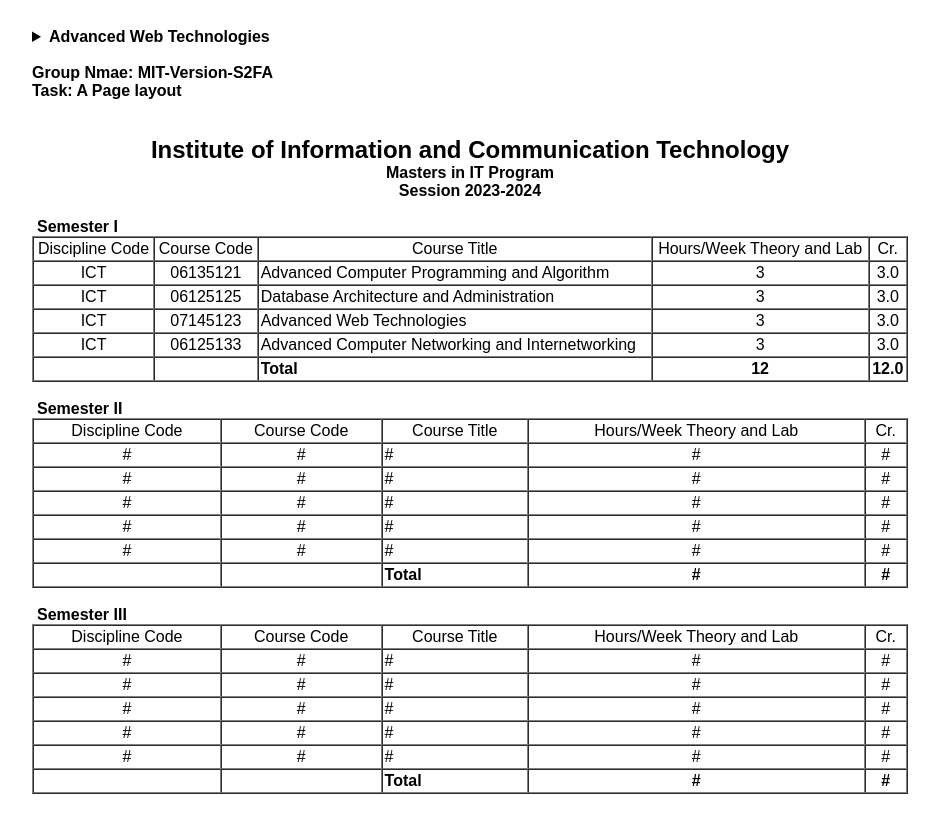
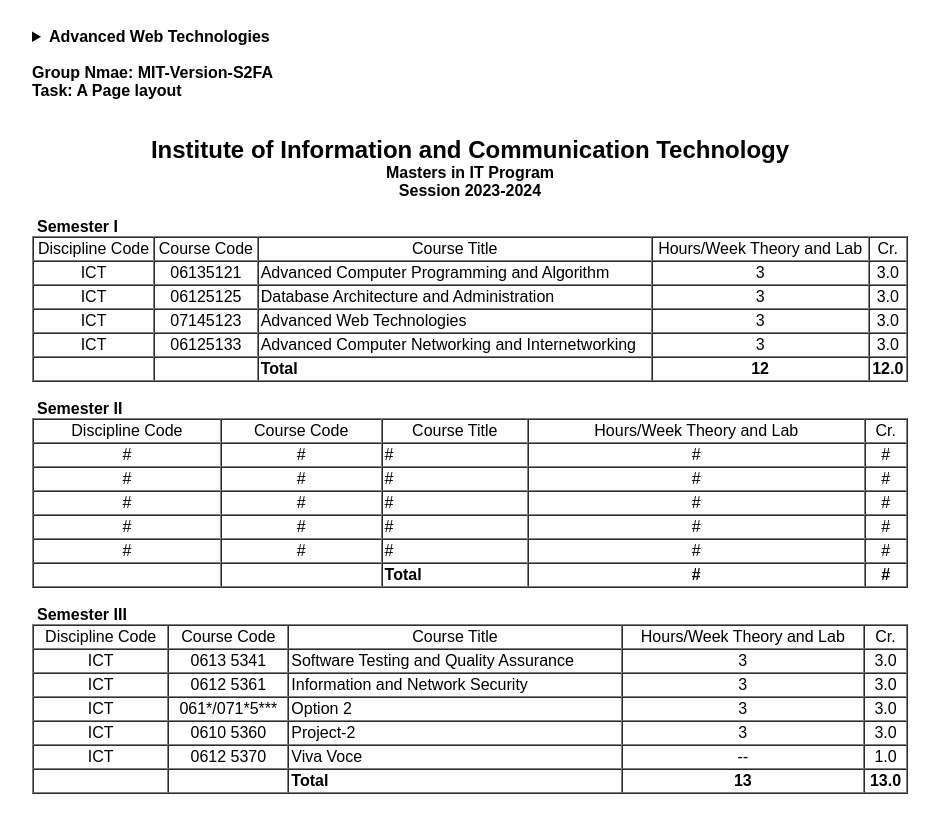
Before and after one commit to shahidulalam447/mit-awt-task, a plain HTML site: page index.html in a window 1280 px wide. Shown: the top 815 px of the page, without its empty margins (170-1109 px from the left). Drawn offline with Linux system fonts and the light colour scheme.

Commit message:
updated from sunjida akter riya

```diff
--- a/index.html
+++ b/index.html
@@ -367,87 +367,87 @@
           </tr>
           <tr>
            <td>
-                <p>#</p>
+                <p>ICT</p>
            </td>
            <td>
-                <p>#</p>
+                <p>0613 5341</p>
            </td>
            <td style="text-align: left;">
-                <p>#</p>
+                <p>Software Testing and Quality Assurance</p>
            </td>
            <td>
-                <p>#</p>
+                <p>3</p>
            </td>
            <td>
-                <p>#</p>
+                <p>3.0</p>
            </td>
           </tr>
           <tr>
            <td>
-                <p>#</p>
+                <p>ICT</p>
            </td>
            <td>
-                <p>#</p>
+                <p>0612 5361</p>
            </td>
            <td style="text-align: left;">
-                <p>#</p>
+                <p>Information and Network Security</p>
            </td>
            <td>
-                <p>#</p>
+                <p>3</p>
            </td>
            <td>
-                <p>#</p>
+                <p>3.0</p>
            </td>
           </tr>
           <tr>
            <td>
-                <p>#</p>
+                <p>ICT</p>
            </td>
            <td>
-                <p>#</p>
+                <p>061*/071*5***</p>
            </td>
            <td style="text-align: left;">
-                <p>#</p>
+                <p>Option 2</p>
            </td>
            <td>
-                <p>#</p>
+                <p>3</p>
            </td>
            <td>
-                <p>#</p>
+                <p>3.0</p>
            </td>
           </tr>
           <tr>
            <td>
-                <p>#</p>
+                <p>ICT</p>
            </td>
            <td>
-                <p>#</p>
+                <p>0610 5360</p>
            </td>
            <td style="text-align: left;">
-                <p>#</p>
+                <p>Project-2</p>
            </td>
            <td>
-                <p>#</p>
+                <p>3</p>
            </td>
            <td>
-                <p>#</p>
+                <p>3.0</p>
            </td>
           </tr>
           <tr>
            <td>
-                <p>#</p>
+                <p>ICT</p>
            </td>
            <td>
-                <p>#</p>
+                <p>0612 5370</p>
            </td>
            <td style="text-align: left;">
-                <p>#</p>
+                <p>Viva Voce</p>
            </td>
            <td>
-                <p>#</p>
+                <p>--</p>
            </td>
            <td>
-                <p>#</p>
+                <p>1.0</p>
            </td>
           </tr>
           <tr>
@@ -461,10 +461,10 @@
                 <p><strong>Total</strong></p>
            </td>
            <td>
-                <p><strong>#</strong></p>
+                <p><strong>13</strong></p>
            </td>
            <td>
-                <p><strong>#</strong></p>
+                <p><strong>13.0</strong></p>
            </td>
           </tr>
          </tbody>
```
